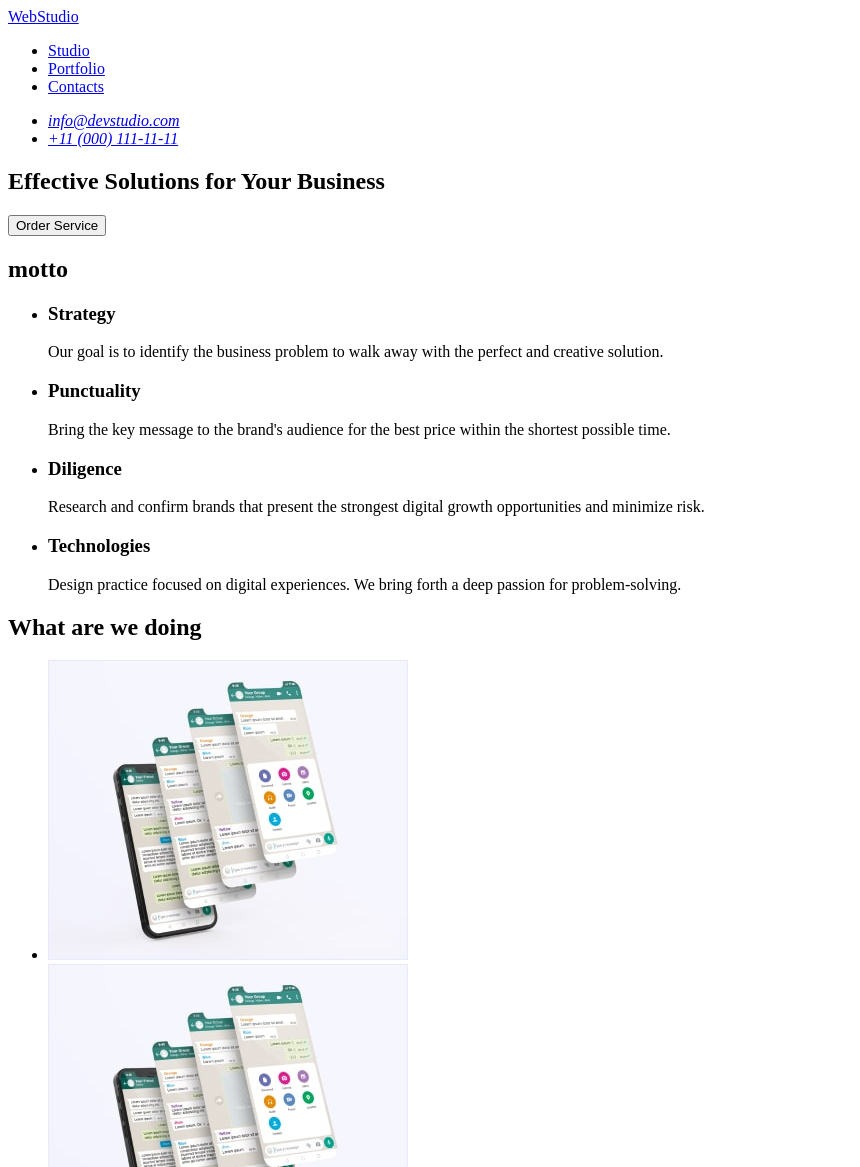
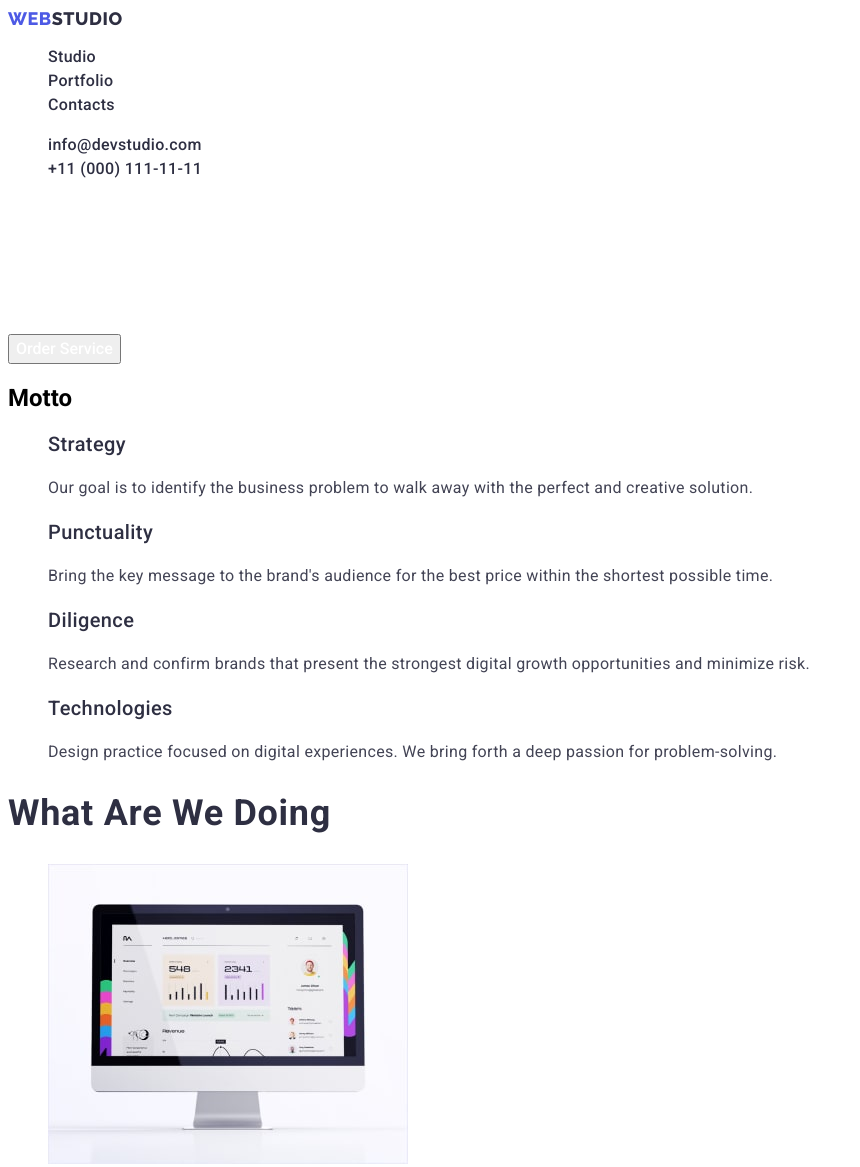
Before and after one commit to LarisaYakovenko/goit-homework-02, a plain HTML site: page index.html in a window 1280 px wide. Shown: the top 1167 px of the page, without its empty margins (0-860 px from the left). Drawn offline with Linux system fonts and the light colour scheme.

Commit message:
update portfolio html file

```diff
--- /dev/null
+++ b/css/styles.css
@@ -0,0 +1,119 @@
+:root {
+  --main-title-color: #2e2f42;
+  --main-text-color: #434455;
+}
+
+body {
+  font-family: "Roboto", sans-serif;
+}
+
+.link {
+  text-decoration: none;
+}
+
+.list {
+  list-style-type: none;
+}
+
+/*header*/
+
+.header-logo {
+  font-family: "Raleway";
+  font-weight: 800;
+  font-size: 18px;
+  line-height: 1.17;
+  letter-spacing: 0.03em;
+  text-transform: uppercase;
+  color: #2e2f42;
+}
+
+.header-logo span {
+  color: #4d5ae5;
+}
+
+.header-menu-link,
+.header-address-link {
+  font-weight: 500;
+  font-size: 16px;
+  line-height: 1.5;
+  letter-spacing: 0.02em;
+  color: var(--main-title-color);
+	font-style: normal;
+}
+
+/*hero*/
+
+.hero-title {
+  font-weight: 700;
+  font-size: 56px;
+  line-height: 1.07;
+  letter-spacing: 0.02em;
+  color: #ffffff;
+}
+
+.hero-btn {
+  font-family: inherit;
+  font-weight: 500;
+  font-size: 16px;
+  line-height: 1.5;
+  color: #ffffff;
+	cursor: pointer;
+}
+
+/*motto*/
+
+.motto-subtitle,
+.team-item-title, .gallery-item-title {
+  font-weight: 500;
+  font-size: 20px;
+  line-height: 1.2;
+  letter-spacing: 0.02em;
+  color: var(--main-title-color);
+}
+
+.motto-item-text,
+.team-text,.gallery-item-text {
+  font-size: 16px;
+  line-height: 1.5;
+  letter-spacing: 0.02em;
+  color: var(--main-text-color);
+}
+
+/*product*/
+
+.products-title,
+.team-title {
+  font-weight: 700;
+  font-size: 36px;
+  line-height: 1.11;
+  letter-spacing: 0.02em;
+  color: var(--main-title-color);
+}
+
+
+
+/*footer*/
+
+.footer-text {
+  font-weight: 400;
+  font-size: 16px;
+  line-height: 1.5;
+  letter-spacing: 0.02em;
+  color: #f4f4fd;
+}
+
+/* portfolio */
+
+.btn-link {
+  font-weight: 500;
+  font-size: 16px;
+  line-height: 1.5;
+  letter-spacing: 0.04em;
+	cursor: pointer;
+}
+
+.btn-link:hover,
+.btn-link:focus {
+  color: #fff;
+  background: #404bbf;
+}
--- a/index.html
+++ b/index.html
@@ -4,110 +4,124 @@
     <meta charset="UTF-8" />
     <meta http-equiv="X-UA-Compatible" content="IE=edge" />
     <meta name="viewport" content="width=device-width, initial-scale=1.0" />
+    <link rel="preconnect" href="https://fonts.googleapis.com" />
+    <link rel="preconnect" href="https://fonts.gstatic.com" crossorigin />
+    <link
+      href="https://fonts.googleapis.com/css2?family=Raleway:wght@800&family=Roboto:wght@400;500;700&display=swap"
+      rel="stylesheet" />
     <title>webstudio</title>
+    <link rel="stylesheet" href="./css/styles.css" />
   </head>
   <body>
-    <header>
-      <nav>
-        <a href="./index.html">WebStudio</a>
-        <ul>
-          <li><a href="#home">Studio</a></li>
-          <li><a href="#portfolio">Portfolio</a></li>
-          <li><a href="#contact">Contacts</a></li>
+    <header class="header">
+      <nav class="header-navigation">
+        <a href="./index.html" class="header-logo link"><span>Web</span>Studio</a>
+        <ul class="header-menu">
+          <li class="header-menu-item list">
+            <a class="header-menu-link link" href="./index.html">Studio</a>
+          </li>
+          <li class="header-menu-item list">
+            <a class="header-menu-link link" href="./portfolio.html"
+              >Portfolio</a>
+          </li>
+          <li class="header-menu-item list">
+            <a class="header-menu-link link" href="#contact">Contacts</a>
+          </li>
         </ul>
       </nav>
       <address>
-        <ul id="contact">
-          <li>
-            <a href="mailto:info@devstudio.com">info@devstudio.com</a>
+        <ul id="contact" class="header-address">
+          <li class="header-address-item list">
+            <a class="header-address-link link" href="mailto:info@devstudio.com"
+              >info@devstudio.com</a>
           </li>
-          <li>
-            <a href="tel:+110001111111">+11 (000) 111-11-11</a>
+          <li class="header-address-item list">
+            <a class="header-address-link link" href="tel:+110001111111">+11 (000) 111-11-11</a>
           </li>
         </ul>
       </address>
     </header>
     <main>
-      <section id="home">
-        <h1>Effective Solutions for Your Business</h1>
-        <button type="button">Order Service</button>
+      <section id="home" class="hero">
+        <h1 class="hero-title">Effective Solutions for Your Business</h1>
+        <button type="button" class="hero-btn">Order Service</button>
       </section>
-      <section>
-        <h2>motto</h2>
-        <ul>
-          <li>
-            <h3>Strategy</h3>
-            <p>
+      <section class="motto">
+        <h2 class="motto-title">Motto</h2>
+        <ul class="motto-lict">
+          <li class="motto-item list">
+            <h3 class="motto-subtitle">Strategy</h3>
+            <p class="motto-item-text">
               Our goal is to identify the business problem to walk away with the
               perfect and creative solution.
             </p>
           </li>
-          <li>
-            <h3>Punctuality</h3>
-            <p>
+          <li class="motto-item list">
+            <h3 class="motto-subtitle">Punctuality</h3>
+            <p class="motto-item-text">
               Bring the key message to the brand's audience for the best price
               within the shortest possible time.
             </p>
           </li>
-          <li>
-            <h3>Diligence</h3>
-            <p>
+          <li class="motto-item list">
+            <h3 class="motto-subtitle">Diligence</h3>
+            <p class="motto-item-text">
               Research and confirm brands that present the strongest digital
               growth opportunities and minimize risk.
             </p>
           </li>
-          <li>
-            <h3>Technologies</h3>
-            <p>
+          <li class="motto-item list">
+            <h3 class="motto-subtitle">Technologies</h3>
+            <p class="motto-item-text">
               Design practice focused on digital experiences. We bring forth a
               deep passion for problem-solving.
             </p>
           </li>
         </ul>
       </section>
-      <section>
-        <h2>What are we doing</h2>
-        <ul>
-          <li>
-            <img src="./images/Rec_711.jpg" alt="Strategy" width="360" />
+      <section class="products">
+        <h2 class="products-title">What Are We Doing</h2>
+        <ul class="products-list">
+          <li class="products-item list">
+            <img src="./images/Rec_710.jpg" alt="Strategy" width="360" />
           </li>
-          <li>
+          <li class="products-item list">
             <img src="./images/Rec_711.jpg" alt="Diligence" width="360" />
           </li>
-          <li>
+          <li class="products-item list">
             <img src="./images/Rec_712.jpg" alt="Technologies" width="360" />
           </li>
         </ul>
       </section>
-      <section id="portfolio">
-        <h2>Our Team</h2>
-        <ul>
-          <li>
+      <section id="portfolio" class="team">
+        <h2 class="team-title">Our Team</h2>
+        <ul class="team-list">
+          <li class="team-item list">
             <img src="./images/img_.jpg" alt="Mark Guerrero" width="264" />
-            <h3>Mark Guerrero</h3>
-            <p>Product Designer</p>
+            <h3 class="team-item-title">Mark Guerrero</h3>
+            <p class="team-text">Product Designer</p>
           </li>
-          <li>
+          <li class="team-item list">
             <img src="./images/img1.jpg" alt="Tom Ford" width="264" />
-            <h3>Tom Ford</h3>
-            <p>Frontend Developer</p>
+            <h3 class="team-item-title">Tom Ford</h3>
+            <p class="team-text">Frontend Developer</p>
           </li>
-          <li>
+          <li class="team-item list">
             <img src="./images/img2.jpg" alt="Camila Garcia" width="264" />
-            <h3>Camila Garcia</h3>
-            <p>Marketing</p>
+            <h3 class="team-item-title">Camila Garcia</h3>
+            <p class="team-text">Marketing</p>
           </li>
-          <li>
+          <li class="team-item list">
             <img src="./images/img3.jpg" alt="Daniel Wilson" width="264" />
-            <h3>Daniel Wilson</h3>
-            <p>UI Designer</p>
+            <h3 class="team-item-title">Daniel Wilson</h3>
+            <p class="team-text">UI Designer</p>
           </li>
         </ul>
       </section>
     </main>
-    <footer>
-      <a href="./index.html">WebStudio</a>
-      <p>
+    <footer class="footer">
+      <a href="./index.html" class="header-logo link"><span>Web</span>Studio</a>
+      <p class="footer-text">
         Increase the flow of customers and sales for your business with digital
         marketing & growth solutions.
       </p>
```
Also changed, not shown: portfolio.html (added, +103 -0 lines), images/Rec_710.jpg (renamed from images/Rect_71.jpg), images/img11.jpg (added), images/img21.jpg (added), images/img31.jpg (added), images/img41.jpg (added), images/img51.jpg (added), images/img61.jpg (added), images/img71.jpg (added), images/img81.jpg (added), images/img91.jpg (added), 1 other file.
